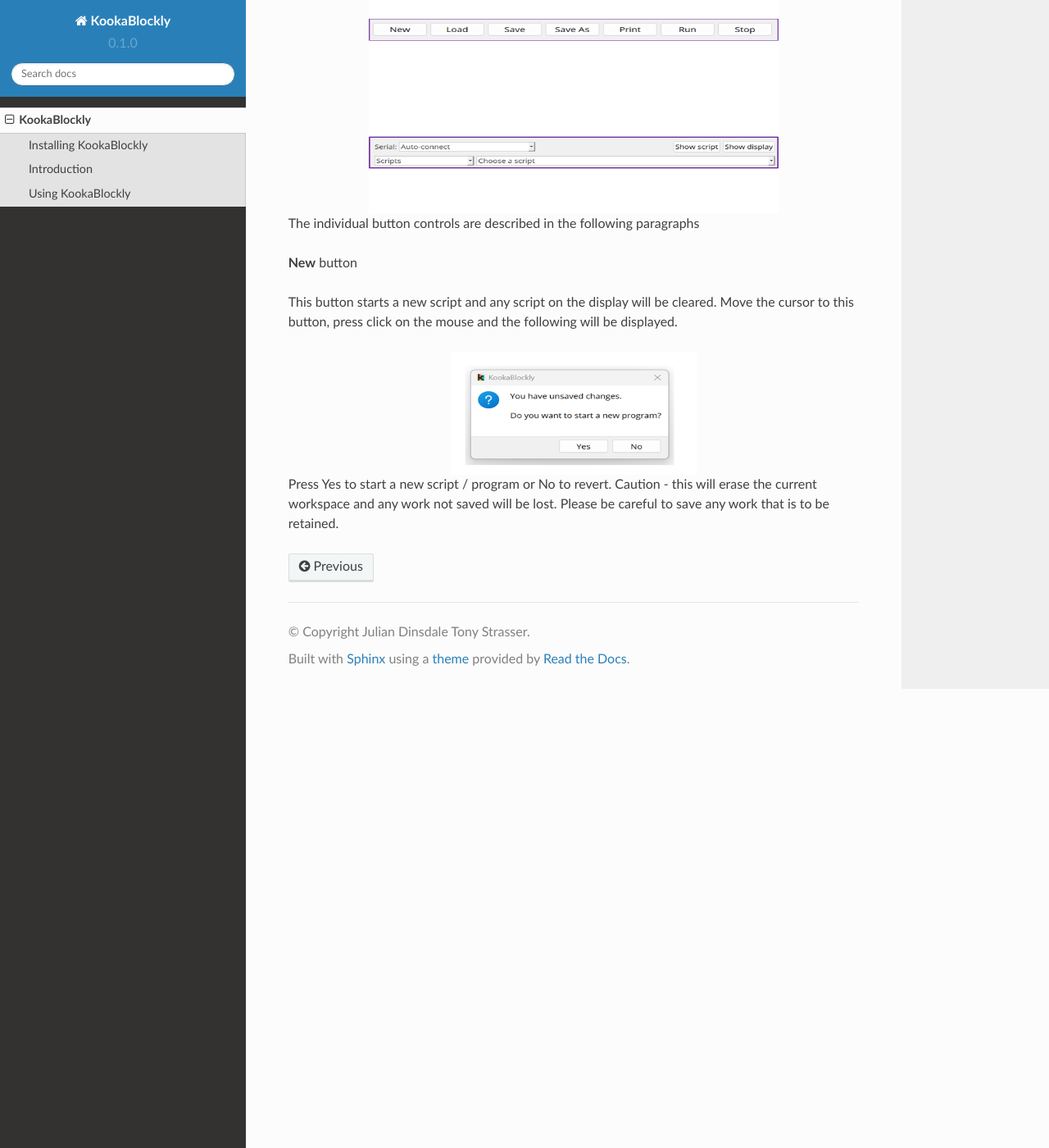
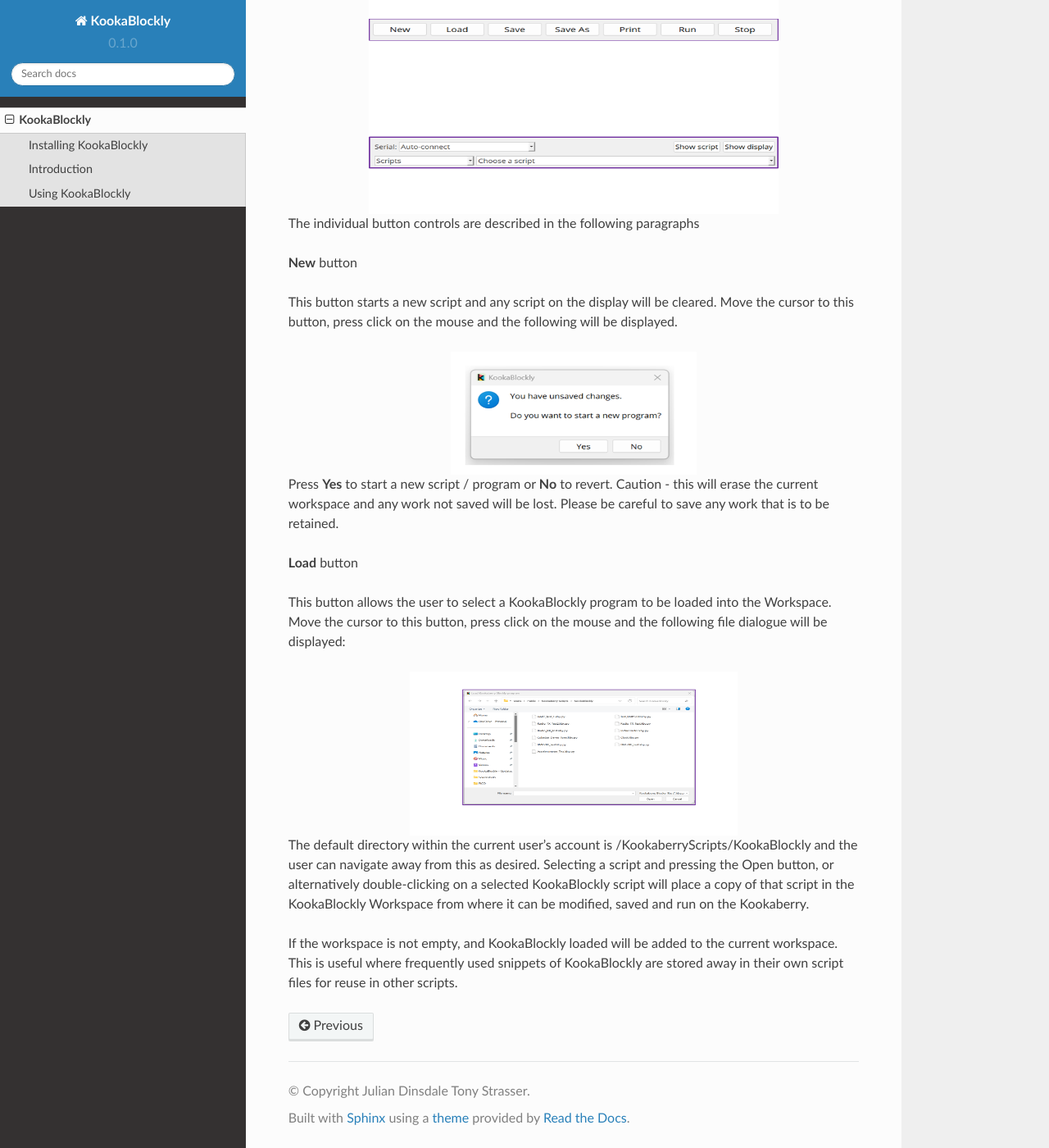
Before and after one commit to JulianDinsdale/KookaBlockly, a Sphinx documentation site: the page built from docs/source/KookaBlockly_Overview.rst, in a window 1280 px wide and 1400 px high, scrolled down 1984 px. Shown: the whole window at 82% size. Built offline with Sphinx 7.4.7 and the Read the Docs theme 2.0.0, drawn with Linux system fonts in a browser that asks for light colours.

Commit message:
more text and pics

```diff
--- a/docs/source/KookaBlockly_Overview.rst
+++ b/docs/source/KookaBlockly_Overview.rst
@@ -91,5 +91,24 @@
     :align: center
     :alt: Start New Program ?
 
-Press Yes to start a new script / program or No to revert.  Caution - this will erase the current workspace and any
+Press **Yes** to start a new script / program or **No** to revert.  Caution - this will erase the current workspace and any
 work not saved will be lost.  Please be careful to save any work that is to be retained.
+
+**Load** button
+
+This button allows the user to select a KookaBlockly program to be loaded into the Workspace.  Move the cursor to this
+button, press click on the mouse and the following file dialogue will be displayed:
+
+.. image:: images/Load_Display.png
+    :width: 400
+    :height: 200
+    :align: center
+    :alt: Load button display
+
+The default directory within the current user’s account is /KookaberryScripts/KookaBlockly and the user can navigate away
+from this as desired.  Selecting a script and pressing the Open button, or alternatively double-clicking on a selected
+KookaBlockly script will place a copy of that script in the KookaBlockly Workspace from where it can be modified, saved
+and run on the Kookaberry.
+
+If the workspace is not empty, and KookaBlockly loaded will be added to the current workspace.  This is useful where
+frequently used snippets of KookaBlockly are stored away in their own script files for reuse in other scripts.
```
Also changed, not shown: docs/source/images/Load_Display.png (added).
